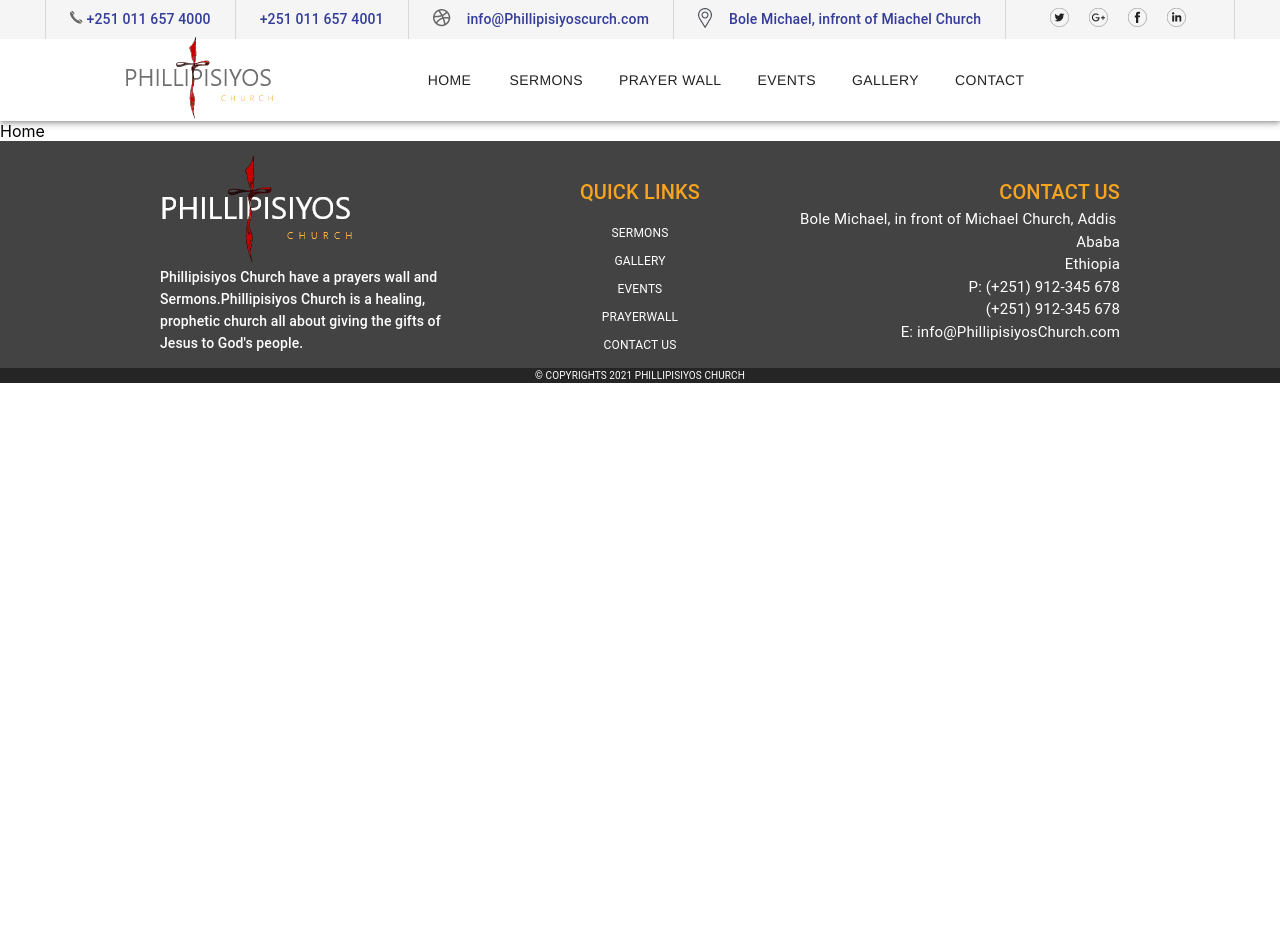
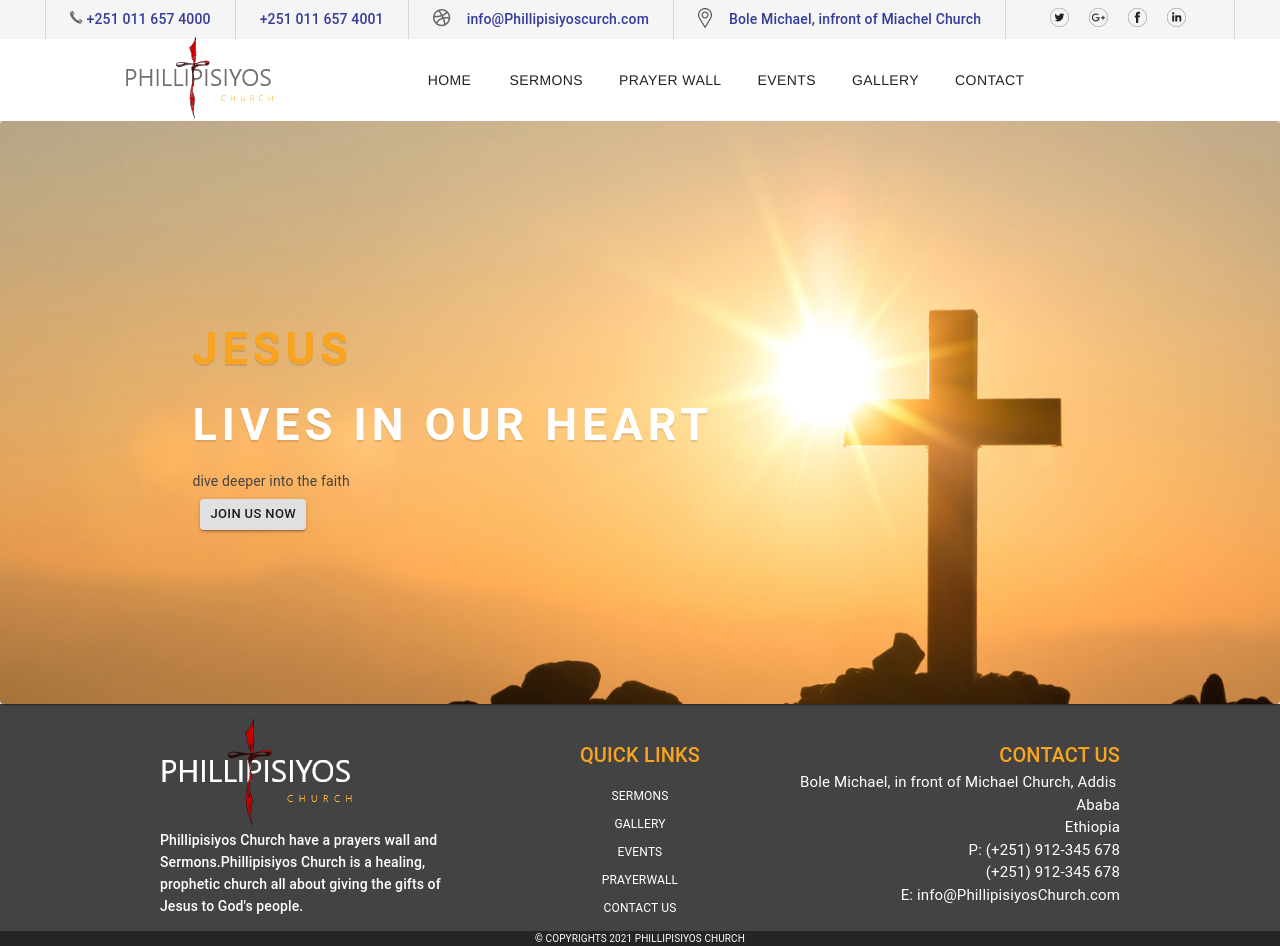
Before and after one commit to Alazar-dev/Filadelfia-web, a React (Create React App) app: page / in a window 1280 px wide. Before the commit the page ends 800 px from the top, so only its background shows below. Built offline with nearby package versions, Linux system fonts and the light colour scheme.

Commit message:
📦 NEW: add cover image to home

```diff
--- /dev/null
+++ b/src/components/homepage/CoverImage.jsx
@@ -0,0 +1,137 @@
+import {
+  Box,
+  Button,
+  Container,
+  createStyles,
+  makeStyles,
+  Typography,
+  withStyles,
+} from "@material-ui/core";
+import Card from "@material-ui/core/Card";
+import CardActionArea from "@material-ui/core/CardActionArea";
+import CardActions from "@material-ui/core/CardActions";
+import CardContent from "@material-ui/core/CardContent";
+import CardMedia from "@material-ui/core/CardMedia";
+import React from "react";
+
+import Hero from "../../assets/Home/Hero Image/img1.jpg";
+
+const useStyles = makeStyles((theme) =>
+  createStyles({
+    root: {
+      [theme.breakpoints.up("md")]: {
+        height: "583px",
+      },
+      maxHeight: "100%",
+      maxWidth: "100%",
+      objectFit: "contain",
+      backgroundSize: "cover !important",
+    },
+    textDiv: {
+      display: "flex",
+      justifyContent: "center",
+      alignItems: "center",
+      height: "inherit",
+    },
+    coverText: {
+      textAlign: "left",
+      letterSpacing: "5px",
+      textShadow: "0px 2px 0px #0101011C;",
+      fontSize: "45px",
+      fontWeight: "bold",
+    },
+    leftBox: {
+      width: "30%",
+    },
+  })
+);
+
+function CoverImage() {
+  const classes = useStyles();
+  return (
+    <div>
+      <FiCard className={classes.root}>
+        <FiCardMedia
+          media="picture"
+          alt="Contemplative Reptile"
+          image={Hero}
+          title="Contemplative Reptile"
+        />
+        <FiCardContent className={classes.textDiv}>
+          <Box>
+            <Typography
+              className={classes.coverText}
+              gutterBottom
+              variant="h5"
+              component="h2"
+              color={"primary"}
+            >
+              JESUS
+            </Typography>
+            <Typography
+              className={classes.coverText}
+              gutterBottom
+              variant="h5"
+              component="h2"
+              color={"textSecondary"}
+            >
+              LIVES IN OUR HEART
+            </Typography>
+            <Typography variant="body2" component="p">
+              dive deeper into the faith
+            </Typography>
+            <FiCardActions>
+              <Button
+                size="small"
+                color="textPrimary"
+                backgroundColor="primary"
+                variant="contained"
+              >
+                Join us now
+              </Button>
+            </FiCardActions>
+          </Box>
+
+          <Box className={classes.leftBox}></Box>
+        </FiCardContent>
+      </FiCard>
+    </div>
+  );
+}
+
+export const FiCard = withStyles({
+  root: {
+    position: "relative",
+  },
+})(Card);
+
+export const FiCardActionArea = withStyles({
+  root: {
+    position: "relative",
+  },
+})(CardActionArea);
+
+export const FiCardActions = withStyles({
+  root: {
+    position: "relative",
+  },
+})(CardActions);
+
+export const FiCardContent = withStyles({
+  root: {
+    position: "relative",
+    backgroundColor: "transparent",
+  },
+})(CardContent);
+
+export const FiCardMedia = withStyles({
+  root: {
+    position: "absolute",
+    top: 0,
+    right: 0,
+    height: "100%",
+    width: "100%",
+  },
+})(CardMedia);
+
+export default CoverImage;
--- a/src/pages/Home.js
+++ b/src/pages/Home.js
@@ -1,7 +1,12 @@
 import React from "react";
+import CoverImage from "../components/homepage/CoverImage";
 
 function Home() {
-  return <div>Home</div>;
+  return (
+    <>
+      <CoverImage />
+    </>
+  );
 }
 
 export default Home;
```
